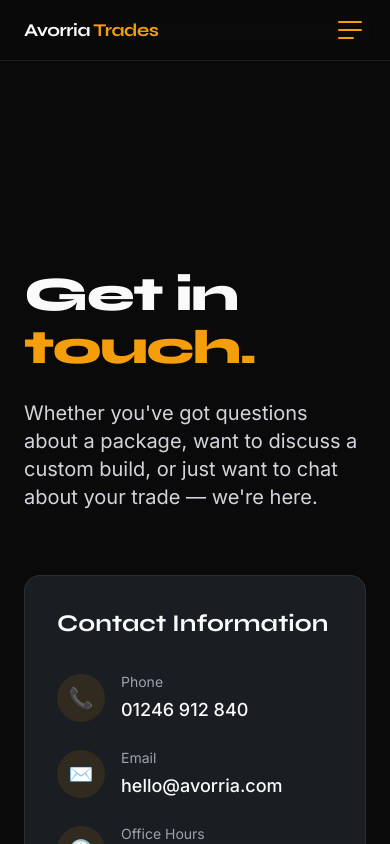
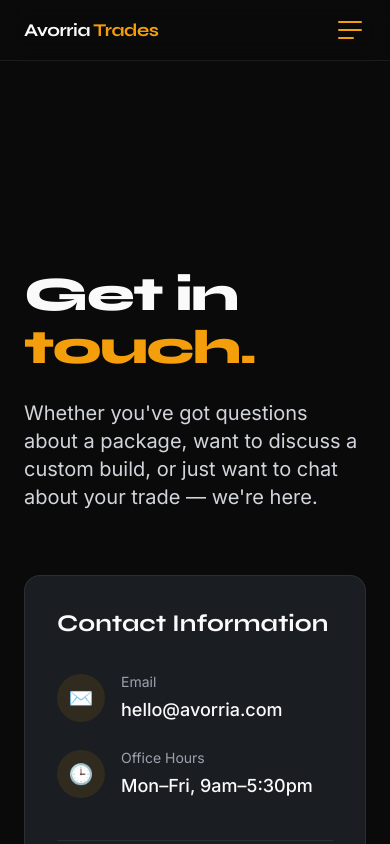
Before and after one commit to PeteCurrey/trades.avorria.ag.v001, a Next.js app: page /contact in a window 390 px wide. Shown: the top 844 px of the page. Built offline with nearby package versions, Linux system fonts and the light colour scheme.

Commit message:
UI: Remove phone number from contact page and footer

```diff
--- a/app/contact/page.tsx
+++ b/app/contact/page.tsx
@@ -3,7 +3,7 @@ import { Metadata } from "next";
 
 export const metadata: Metadata = {
   title: "Contact | Avorria Trades",
-  description: "Get in touch with the Avorria Trades team. Phone 01246 912 840 or email hello@avorria.com — we respond within one business day.",
+  description: "Get in touch with the Avorria Trades team. Email hello@avorria.com — we respond within one business day.",
 };
 
 export default function ContactPage() {
@@ -27,15 +27,7 @@ export default function ContactPage() {
               <h2 className="font-heading font-bold text-2xl text-white mb-8">Contact Information</h2>
 
               <div className="space-y-6">
-                <a href="tel:01246912840" className="flex items-center gap-4 group">
-                  <div className="w-12 h-12 rounded-full bg-amber/10 text-amber flex items-center justify-center text-xl group-hover:bg-amber group-hover:text-forge-black transition-colors">
-                    📞
-                  </div>
-                  <div>
-                    <div className="text-sm text-muted mb-1">Phone</div>
-                    <div className="text-lg font-medium text-white group-hover:text-amber transition-colors">01246 912 840</div>
-                  </div>
-                </a>
+
 
                 <a href="mailto:hello@avorria.com" className="flex items-center gap-4 group">
                   <div className="w-12 h-12 rounded-full bg-amber/10 text-amber flex items-center justify-center text-xl group-hover:bg-amber group-hover:text-forge-black transition-colors">
--- a/components/global/footer.tsx
+++ b/components/global/footer.tsx
@@ -95,7 +95,6 @@ export default function Footer() {
           <div>
             <h4 className="font-heading font-semibold text-white mb-6">Get in Touch</h4>
             <ul className="space-y-3 text-sm text-muted">
-              <li>01246 912 840</li>
               <li>hello@avorria.com</li>
               <li className="mt-4 pt-4 border-t border-border">
                 <Link href="/get-started" className="text-amber hover:text-amber-light font-medium flex items-center gap-1">
```
